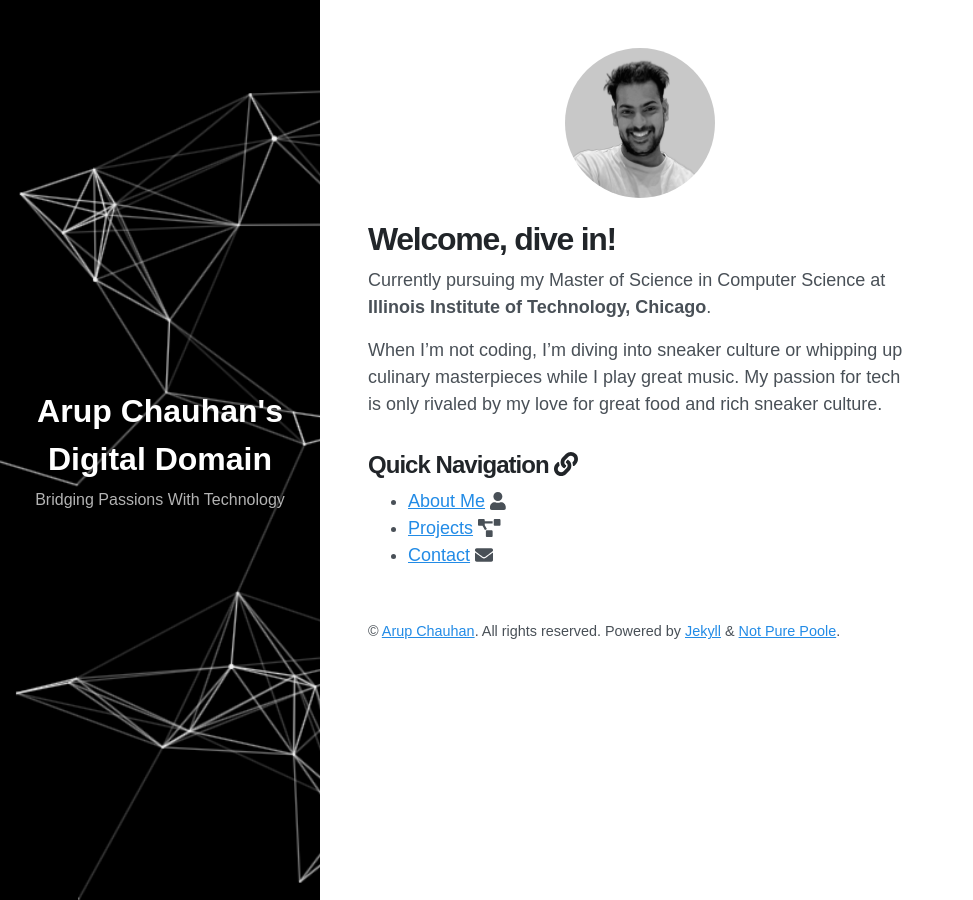
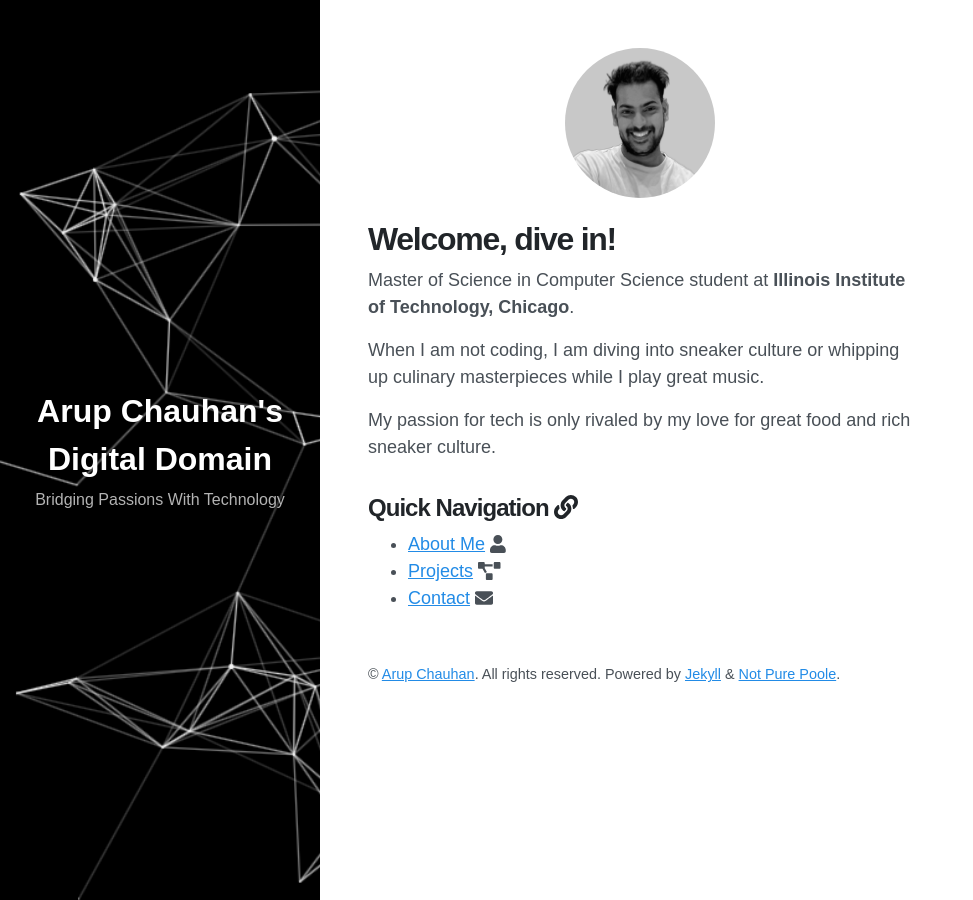
Before and after one commit to Arup-Chauhan/Arup-Chauhan, a Jekyll site: the page built from index.md, in a window 1280 px wide. Shown: the whole page, without its empty margins (0-973 px from the left). Built offline with Jekyll 4.4.1, drawn with Linux system fonts in a browser that asks for light colours; nearby versions of some CDN libraries.

Commit message:
Updated Jekyll Theme

```diff
--- a/index.md
+++ b/index.md
@@ -8,10 +8,12 @@ cover_image: assets/images/background.jpg
 
 # Welcome, dive in!
 
-Currently pursuing my Master of Science in Computer Science at **Illinois Institute of Technology, Chicago**.
+Master of Science in Computer Science student at **Illinois Institute of Technology, Chicago**.
 
 
-When I'm not coding, I'm diving into sneaker culture or whipping up culinary masterpieces while I play great music. My passion for tech is only rivaled by my love for great food and rich sneaker culture.
+When I am not coding, I am diving into sneaker culture or whipping up culinary masterpieces while I play great music.
+
+My passion for tech is only rivaled by my love for great food and rich sneaker culture.
 
 ## Quick Navigation <i class="fas fa-link"></i>
 - [About Me](/about/) <i class="fas fa-user"></i>
```
